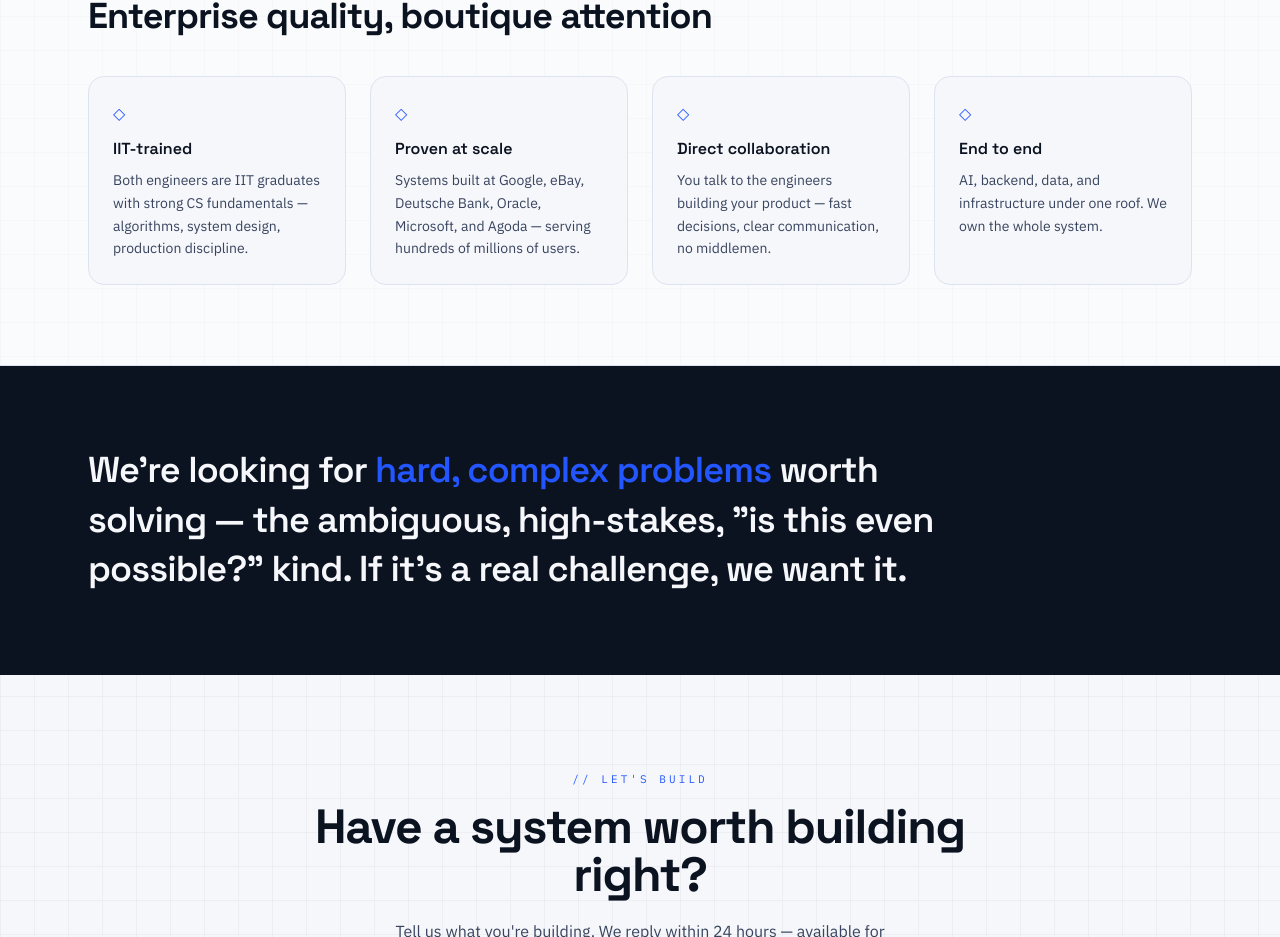
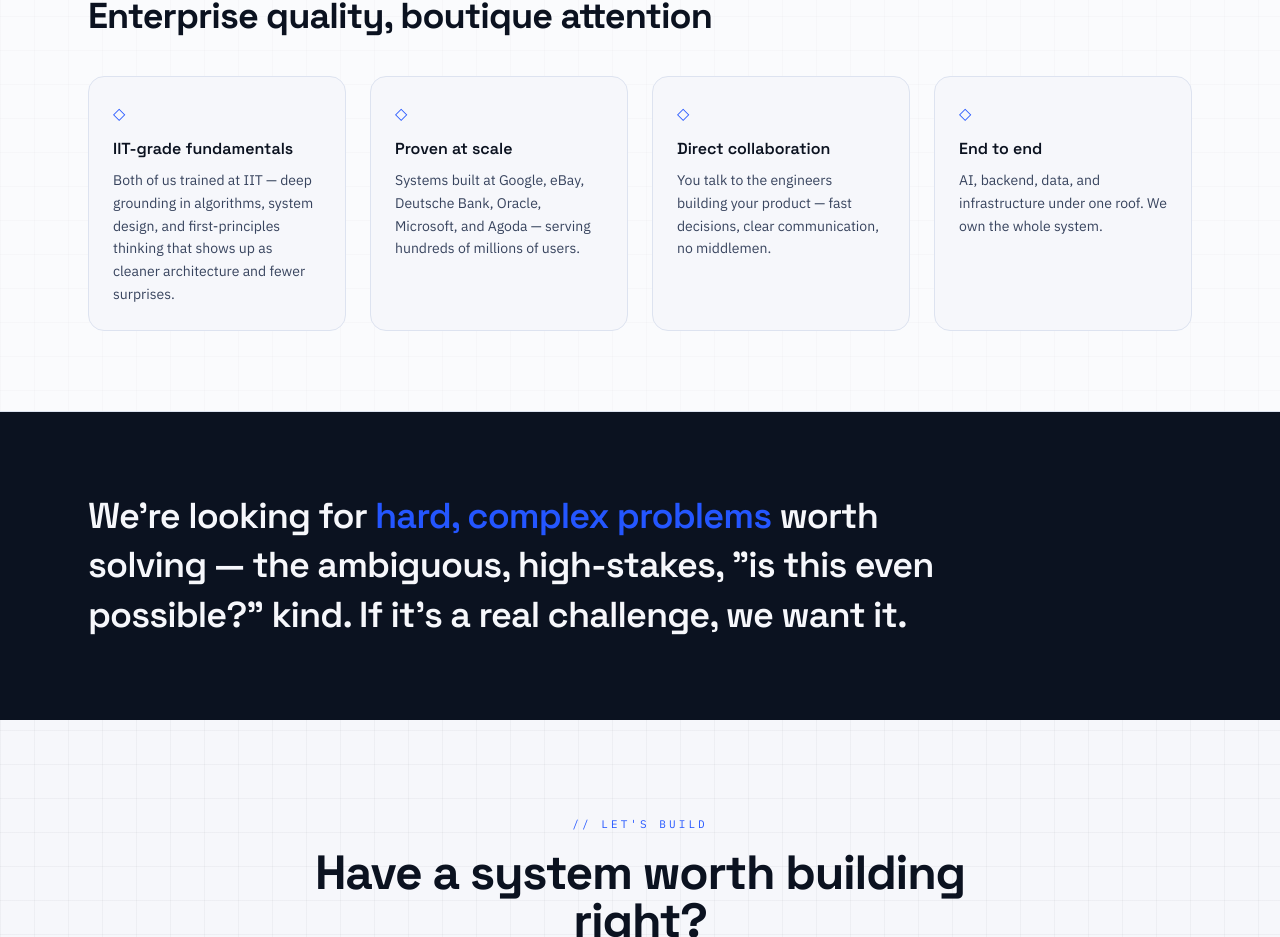
Before and after one commit to Kumaravinash9/portfolio-web, a React (Vite) app: page / in a window 1280 px wide. Shown: the part 3894-4831 px from the top of the page. Built offline with nearby package versions, Linux system fonts and the light colour scheme.

Commit message:
Improve IIT credential copy on Why-hire-us card
Co-Authored-By: Claude Opus 4.8 (1M context) <noreply@anthropic.com>

```diff
--- a/src/App.jsx
+++ b/src/App.jsx
@@ -111,7 +111,7 @@ const cases = [
 ];
 
 const whyUs = [
-  ["IIT-trained", "Both engineers are IIT graduates with strong CS fundamentals — algorithms, system design, production discipline."],
+  ["IIT-grade fundamentals", "Both of us trained at IIT — deep grounding in algorithms, system design, and first-principles thinking that shows up as cleaner architecture and fewer surprises."],
   ["Proven at scale", "Systems built at Google, eBay, Deutsche Bank, Oracle, Microsoft, and Agoda — serving hundreds of millions of users."],
   ["Direct collaboration", "You talk to the engineers building your product — fast decisions, clear communication, no middlemen."],
   ["End to end", "AI, backend, data, and infrastructure under one roof. We own the whole system."],
```
